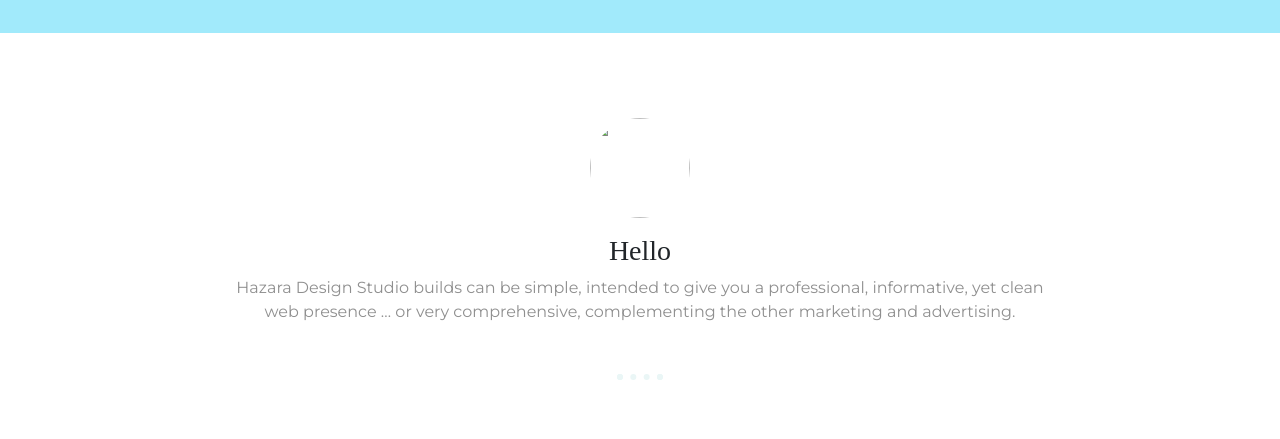
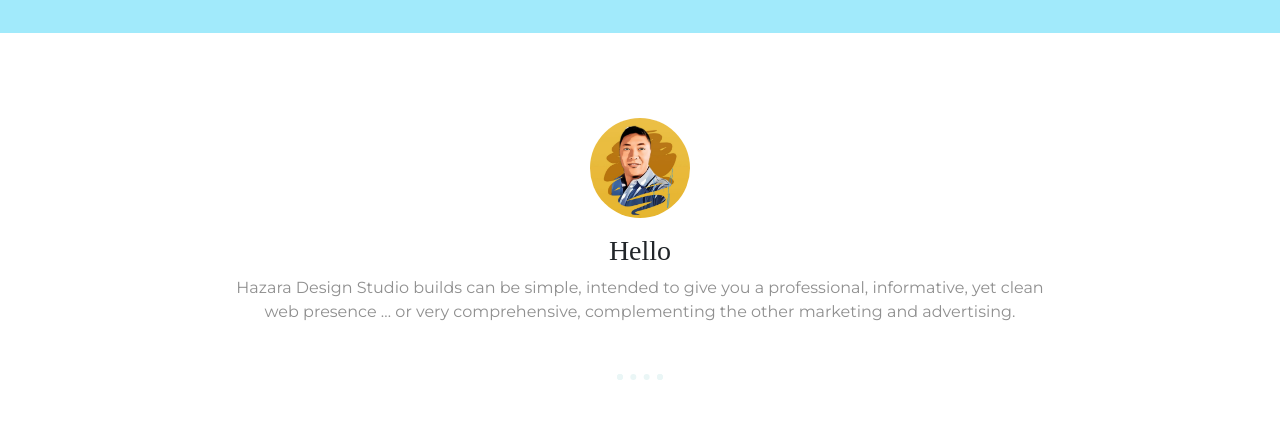
Before and after one commit to Betohargiz/hazara, a plain HTML site: page index.html in a window 1280 px wide. Shown: the part 578-1017 px from the top of the page. Drawn offline with nearby package versions, Linux system fonts and the light colour scheme.

Commit message:
Update index.html

```diff
--- a/index.html
+++ b/index.html
@@ -63,7 +63,7 @@
         <div class="feature-box">
           <!-- icon is from font aswome and fa-4x makes it beggier -->
           <!-- <i class="icon fas fa-camera-circle fa-4x"></i> -->
-          <img class="my-new-img feature-img " src="aman-new.jpg" alt="">
+          <img class="my-new-img feature-img " src="aman.jpg" alt="my-img">
           <h3 class="Hello">Hello</h3>
           <p>Hazara Design Studio builds can be simple, intended to give you a professional, informative, yet clean web presence …  or very comprehensive, complementing the other marketing and advertising.</p>
           <hr>
```
